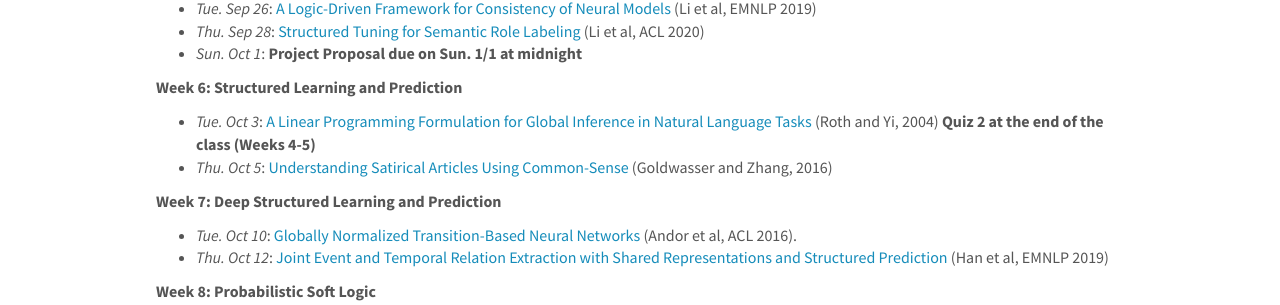
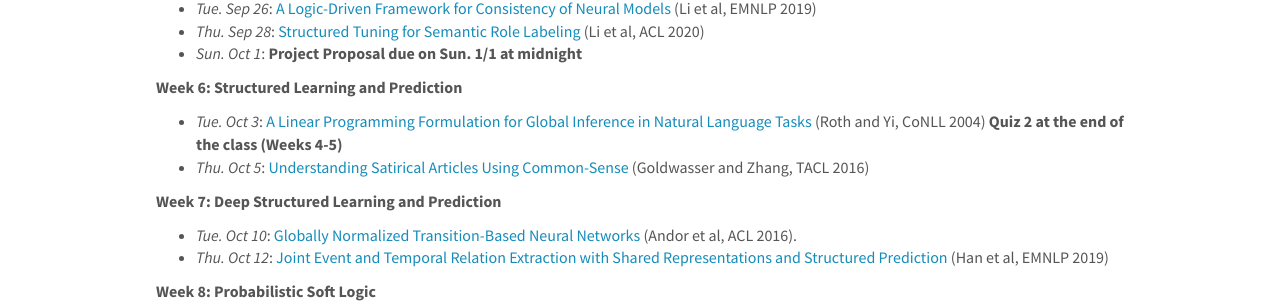
Before and after one commit to mlpacheco/mlpacheco.github.io, a Jekyll site: the page built from _pages/nesymnlp.md, in a window 1280 px wide and 900 px high, scrolled down 1216 px. Shown: the part 149-454 px from the top of the window. Built offline with Jekyll 4.4.1, drawn with Linux system fonts in a browser that asks for light colours; nearby versions of some CDN libraries.

Commit message:
Update nesymnlp.md

```diff
--- a/_pages/nesymnlp.md
+++ b/_pages/nesymnlp.md
@@ -66,8 +66,8 @@
 - _Sun. Oct 1_: **Project Proposal due on Sun. 1/1 at midnight**
 
 **Week 6: Structured Learning and Prediction**
-- _Tue. Oct 3_: [A Linear Programming Formulation for Global Inference in Natural Language Tasks](https://aclanthology.org/W04-2401.pdf) (Roth and Yi, 2004) **Quiz 2 at the end of the class (Weeks 4-5)**
-- _Thu. Oct 5_: [Understanding Satirical Articles Using Common-Sense](https://aclanthology.org/Q16-1038.pdf) (Goldwasser and Zhang, 2016)
+- _Tue. Oct 3_: [A Linear Programming Formulation for Global Inference in Natural Language Tasks](https://aclanthology.org/W04-2401.pdf) (Roth and Yi, CoNLL 2004) **Quiz 2 at the end of the class (Weeks 4-5)**
+- _Thu. Oct 5_: [Understanding Satirical Articles Using Common-Sense](https://aclanthology.org/Q16-1038.pdf) (Goldwasser and Zhang, TACL 2016)
 
 **Week 7: Deep Structured Learning and Prediction**
 - _Tue. Oct 10_: [Globally Normalized Transition-Based Neural Networks](https://aclanthology.org/P16-1231.pdf) (Andor et al, ACL 2016).
```
